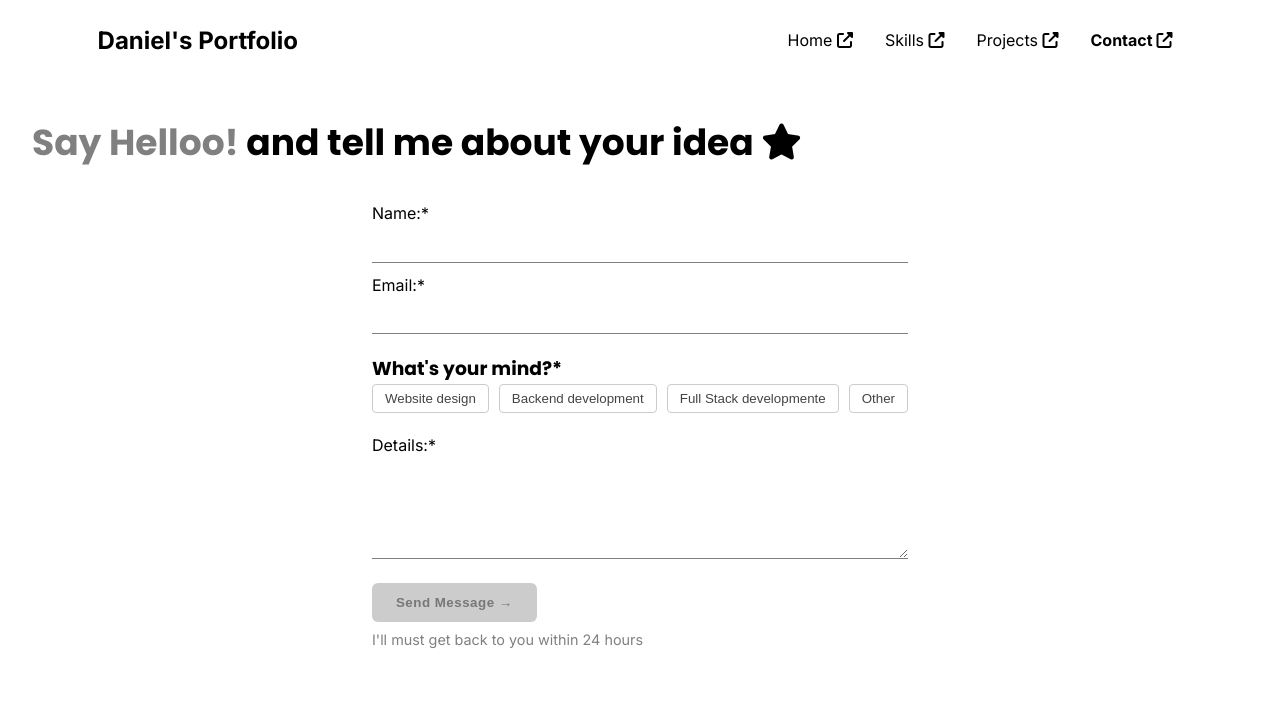
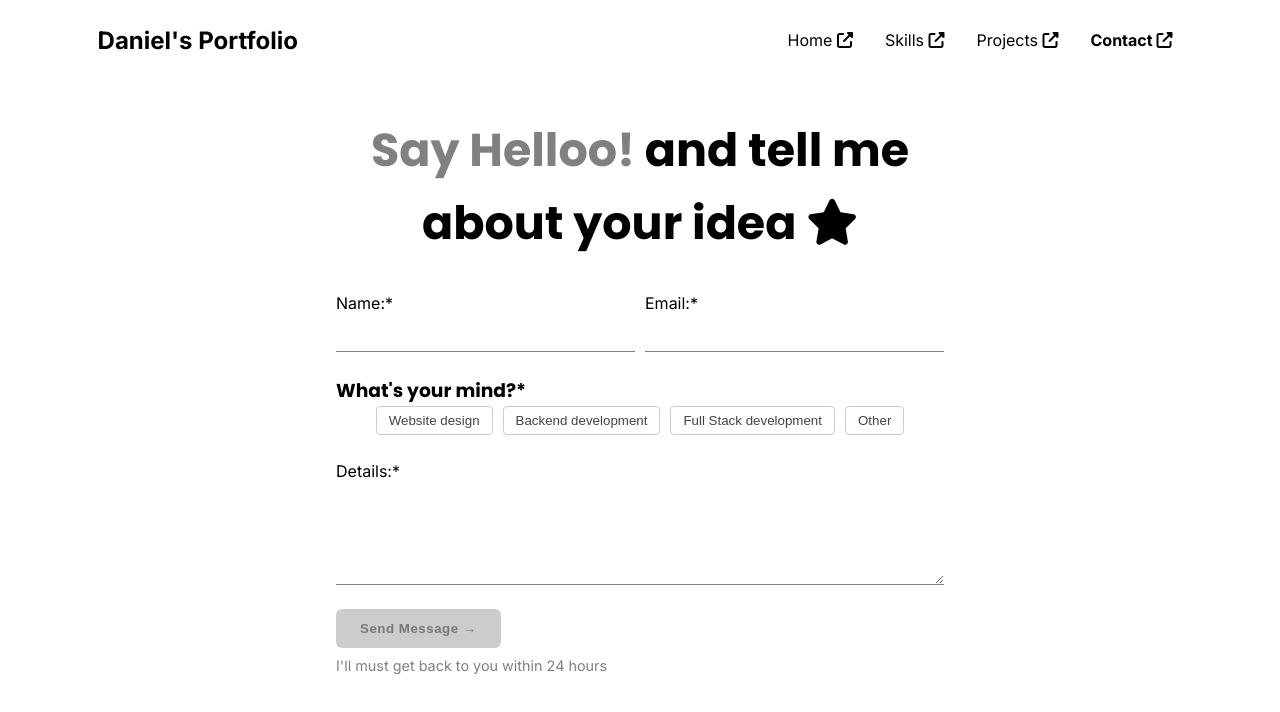
Before and after one commit to Daniee19/Portfolio, an Angular app: page /contact in a window 1280 px wide. Shown: the top 712 px of the page. Built offline with nearby package versions, Linux system fonts and the light colour scheme; no server answers.

Commit message:
feat(contact): agregar funcionalidad para enviar mensajes por correo

```diff
--- a/package.json
+++ b/package.json
@@ -18,6 +18,7 @@
     "@angular/platform-browser": "^17.3.0",
     "@angular/platform-browser-dynamic": "^17.3.0",
     "@angular/router": "^17.3.0",
+    "emailjs-com": "^3.2.0",
     "rxjs": "~7.8.0",
     "tslib": "^2.3.0",
     "zone.js": "~0.14.3"
--- a/src/app/features/contact/contact.component.css
+++ b/src/app/features/contact/contact.component.css
@@ -20,7 +20,7 @@
     display: flex;
     gap: 10px;
     flex-wrap: wrap;
-    margin-bottom: 20px;
+    margin-bottom: 24px;
     justify-content: center;
     width: 100%;
     flex-direction: column;
@@ -50,7 +50,7 @@
     gap: 10px;
     flex-wrap: wrap;
     justify-content: center;
-    margin-bottom: 20px;
+    margin-bottom: 24px;
 }
 
 .options button {
@@ -122,19 +122,51 @@
     cursor: not-allowed;
 }
 
-
-
 .error {
     color: #ef5e5e;
     font-style: italic;
 }
-.contact-last{
+
+.contact-last {
     display: flex;
     flex-direction: column;
     align-items: flex-start;
-    gap:6px;
+    gap: 6px;
 }
+
 .recordatory {
-    color:gray;
+    color: gray;
     font-size: 0.9rem;
 }
+
+@media(min-width:642px) {
+    .contact-name-email {
+        flex-direction: row;
+        width: 100%;
+        flex-wrap: nowrap;
+    }
+
+    .contact-email,
+    .contact-name {
+        width: 100%;
+    }
+}
+
+@media(min-width:1024px) {
+    .contact-title {
+        text-align: center;
+    }
+
+    form {
+        padding: 0% 10%;
+        width: 70%;
+    }
+}
+
+@media(min-width:1200px) {
+    .contact-title h2 {
+        font-size: 46px;
+        width: 50%;
+        margin: auto;
+    }
+}
--- a/src/app/features/contact/contact.component.ts
+++ b/src/app/features/contact/contact.component.ts
@@ -3,6 +3,8 @@ import { FormBuilder, ReactiveFormsModule } from '@angular/forms';
 import { FormGroup, FormControl, Validators } from '@angular/forms';
 import { OnInit } from '@angular/core';
 import { CommonModule } from '@angular/common';
+import { environment } from '../../../environments/environments';
+import emailjs from 'emailjs-com';
 
 @Component({
   selector: 'app-contact',
@@ -13,7 +15,7 @@ import { CommonModule } from '@angular/common';
 })
 export class ContactComponent implements OnInit {
   options = [
-    "Website design", "Backend development", "Full Stack developmente", "Other"
+    "Website design", "Backend development", "Full Stack development", "Other"
   ]
 
   selectOption(option: string) {
@@ -39,7 +41,28 @@ export class ContactComponent implements OnInit {
     })
   }
   onSubmit() {
-    alert('Form submitted!');
+    if (this.contactForm.invalid) return;
+
+    const templateParams = {
+      name: this.contactForm.value.name,
+      email: this.contactForm.value.email,
+      message: this.contactForm.value.message,
+      topic: this.contactForm.value.topic
+    };
+
+    emailjs.send(
+      environment.emailJsServiceId,
+      environment.emailJsTemplateId,
+      templateParams,
+      environment.emailJsPublicKey
+    )
+      .then(() => {
+        alert('Message sent successfully!');
+        this.contactForm.reset();
+      })
+      .catch(() => {
+        alert('Something went wrong. Try again.');
+      });
   }
 
 }
--- /dev/null
+++ b/src/environments/environments.example.ts
@@ -0,0 +1,5 @@
+export const environment = {
+    emailJsPublicKey: '',
+    emailJsServiceId: '',
+    emailJsTemplateId: ''
+};
```
Also changed, not shown: 2 other files (tests, documents, lock files or other folders).
